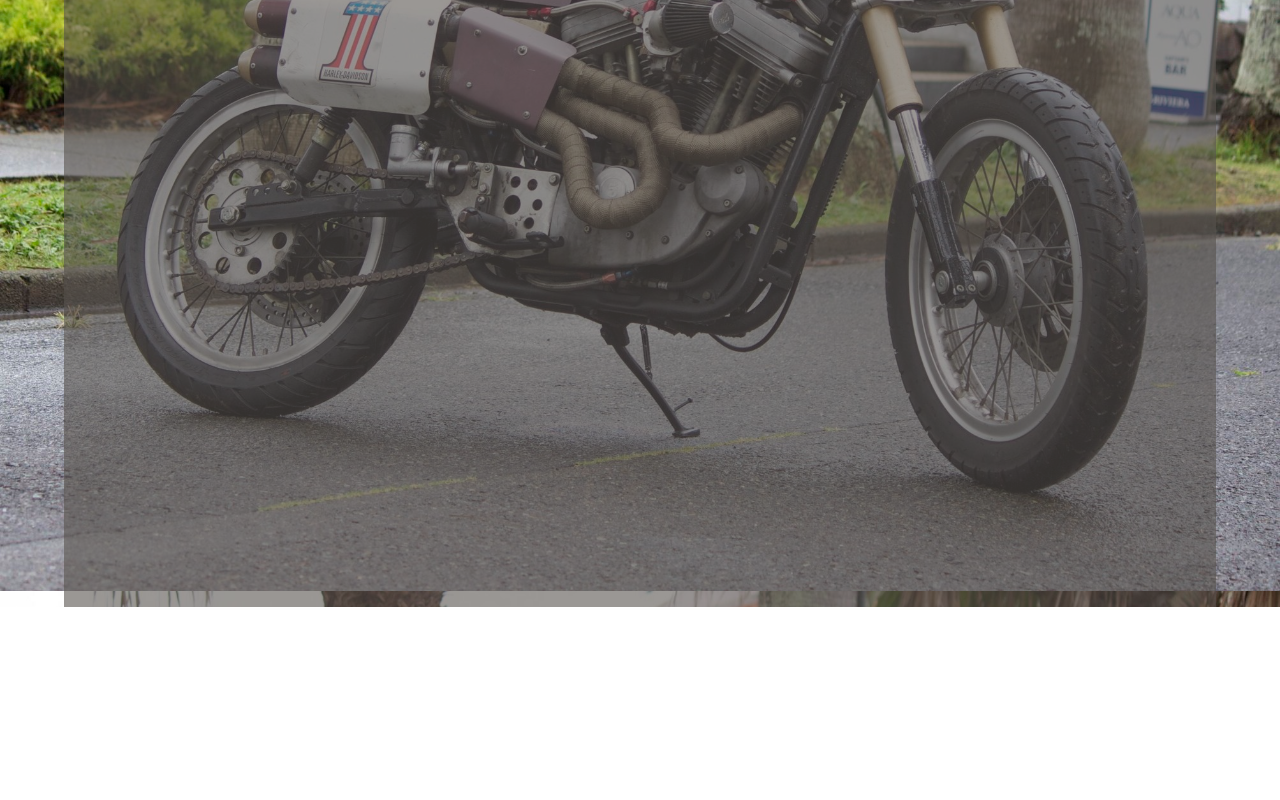
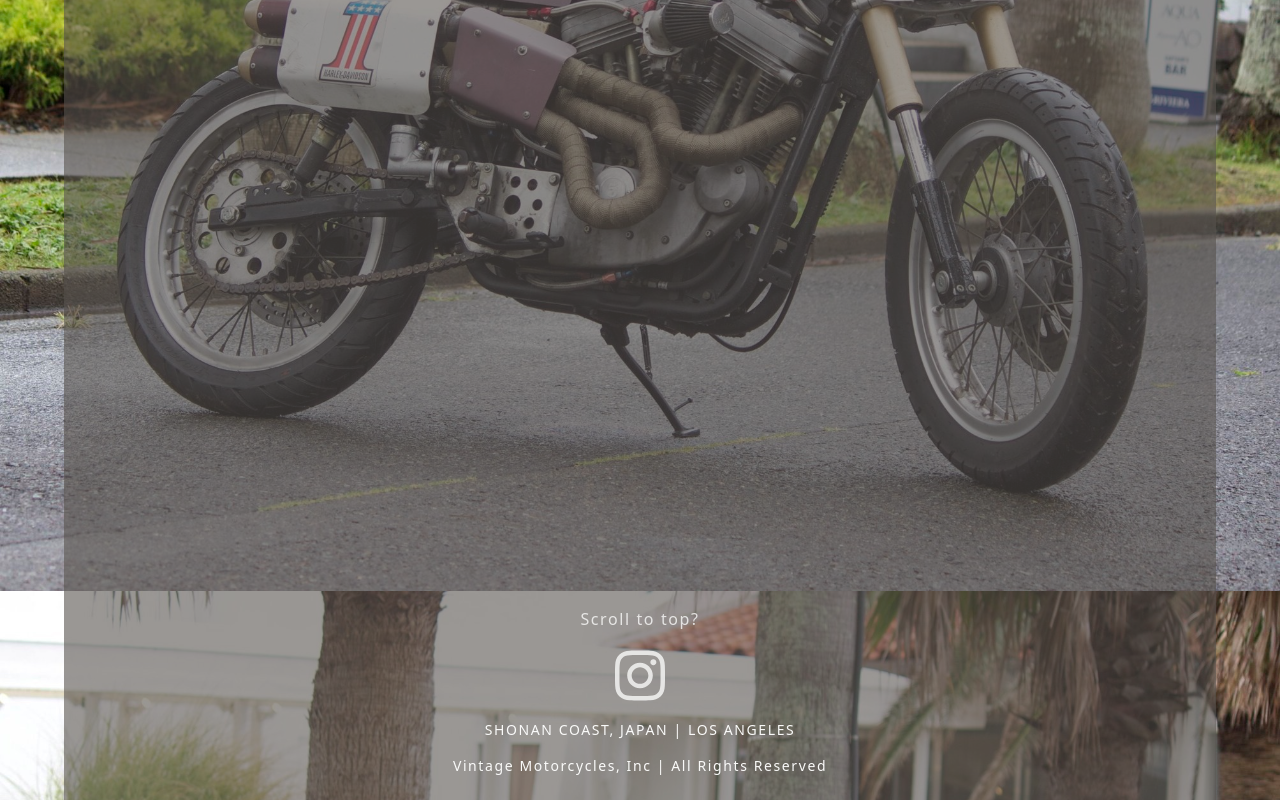
Before and after one commit to jedharwood/NycMotorcycles, a Next.js app: page / in a window 1280 px wide. Shown: the part 472-1272 px from the top of the page. Before the commit the page ends 1079 px from the top, so only its background shows below. Built offline with nearby package versions, Linux system fonts and the light colour scheme.

Commit message:
Footer component

```diff
--- /dev/null
+++ b/components/footer/index.tsx
@@ -0,0 +1,39 @@
+import instagramIcon from 'assets/svgs/instagram-icon.svg'
+import Image from 'next/image'
+
+export const Footer = (): JSX.Element => {
+  const scrollToTop = (): void => {
+    if (typeof window === 'undefined') return
+    window.scrollTo({ top: 0, behavior: 'smooth' })
+  }
+
+  return (
+    <footer className="grid text-stone-50 tracking-widest font-light space-y-4 mt-6">
+      <button
+        type="button"
+        onClick={scrollToTop}
+        className="opacity-80 hover:opacity-100 hover:underline"
+      >
+        Scroll to top?
+      </button>
+      <a
+        href="https://www.instagram.com/newyorkcitymotorcycles/"
+        className="flex justify-center opacity-80 hover:opacity-100"
+      >
+        <Image
+          src={instagramIcon}
+          alt="Instagram logo"
+          width={50}
+          height={50}
+          priority
+        />
+      </a>
+      <h3 className="flex justify-center text-sm md:text-md">
+        SHONAN COAST, JAPAN | LOS ANGELES
+      </h3>
+      <h4 className="flex justify-center text-xs md:text-sm">
+        Vintage Motorcycles, Inc | All Rights Reserved
+      </h4>
+    </footer>
+  )
+}
--- a/components/header/index.tsx
+++ b/components/header/index.tsx
@@ -21,9 +21,11 @@ export const Header = (): JSX.Element => {
     { href: '/active-auctions', text: 'ACTIVE AUCTIONS' },
     { href: '/sold-archive', text: 'SOLD ARCHIVE' },
     { href: '/history', text: 'HISTORY' },
-    { href: '/sell-in-japan', text: 'SELL YOUR MOTORCYCLE IN JAPAN' },
+    // { href: '/sell-in-japan', text: 'SELL YOUR MOTORCYCLE IN JAPAN' },
     { href: '/racing', text: 'RACING' },
     { href: '/contact', text: 'CONTACT' },
+    { href: '/consign', text: 'CONSIGN' },
+    { href: '/invest', text: 'INVEST' },
   ]
 
   useEffect(() => {
--- a/components/layout/index.tsx
+++ b/components/layout/index.tsx
@@ -1,5 +1,6 @@
 import { Header } from '../header'
 import { ReactNode } from 'react'
+import { Footer } from '../footer'
 
 type LayoutProps = {
   children: ReactNode
@@ -11,6 +12,7 @@ export const Layout = ({ children }: LayoutProps): JSX.Element => {
       <div className="p-6 max-w-6xl mx-auto bg-stone-600 bg-opacity-60">
         <Header />
         {children}
+        <Footer />
       </div>
     </div>
   )
```
Also changed, not shown: assets/svgs/instagram-icon.svg (added).
